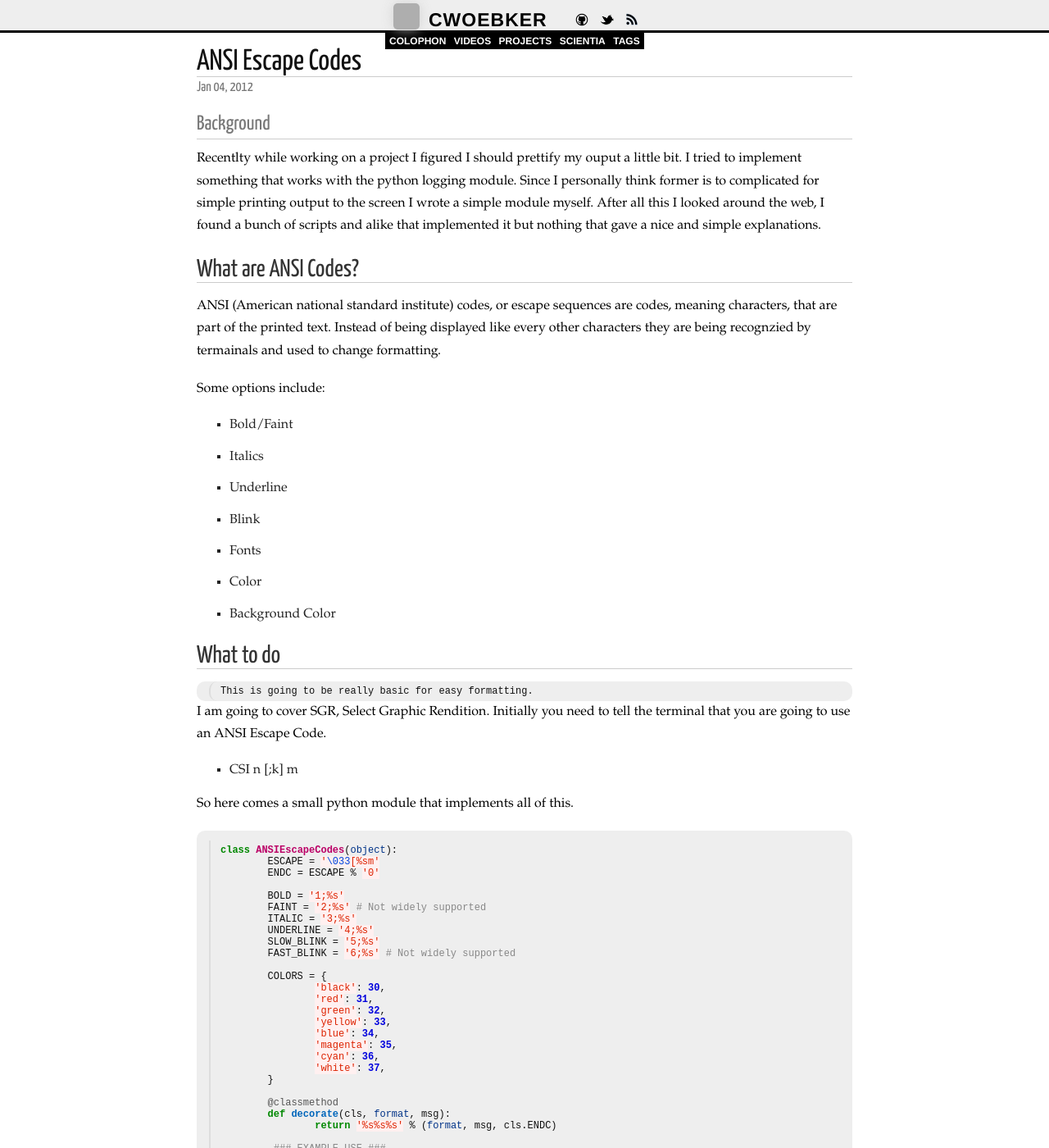
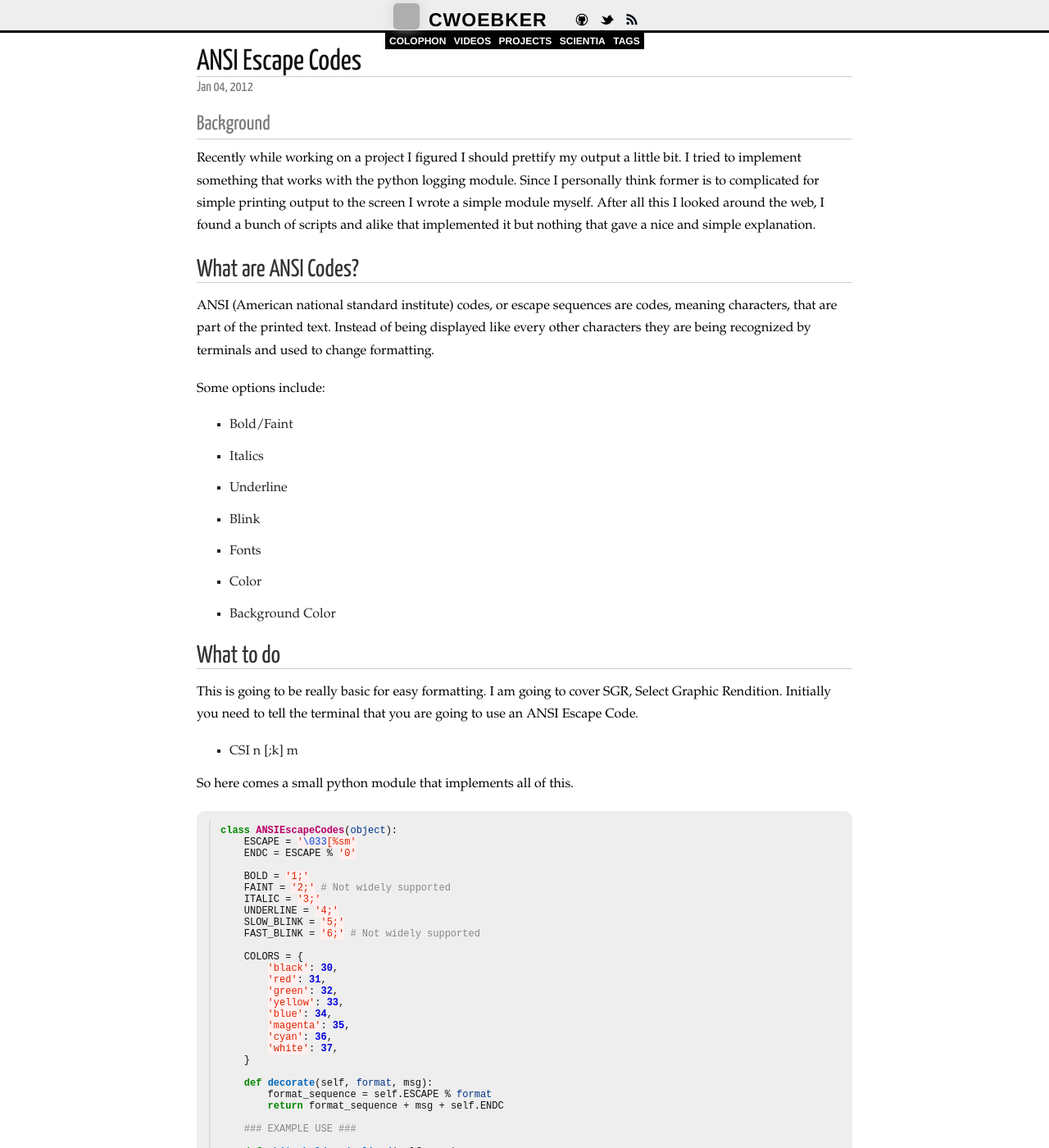
Before and after one commit to cwoebker/.com, a Jekyll site: the page built from _posts/2012-01-04-ansi-escape-codes.markdown, in a window 1280 px wide and 1400 px high. Shown: the whole window at 82% size. Built offline with Jekyll 4.4.1, drawn with Linux system fonts in a browser that asks for light colours; Markdown is read by kramdown in place of the engine named in the settings; comment, search, counter and statistics services are not loaded; some of the changed text lies outside the part shown; grey boxes are pictures that could not be loaded.

Commit message:
fixed ansi blog post after feedback from HN… not final but fixes major issues I think

```diff
--- a/_posts/2012-01-04-ansi-escape-codes.markdown
+++ b/_posts/2012-01-04-ansi-escape-codes.markdown
@@ -12,14 +12,12 @@ tags:
 
 ### Background
 
-Recentlty while working on a project I figured I should prettify my ouput a little bit.
-I tried to implement something that works with the python logging module. Since I personally think
-former is to complicated for simple printing output to the screen I wrote a simple module myself.
-After all this I looked around the web, I found a bunch of scripts and alike that implemented it but nothing that gave a nice and simple explanations.
+Recently while working on a project I figured I should prettify my output a little bit. I tried to implement something that works with the python logging module. Since I personally think
+former is to complicated for simple printing output to the screen I wrote a simple module myself. After all this I looked around the web, I found a bunch of scripts and alike that implemented it but nothing that gave a nice and simple explanation.
 
 ## What are ANSI Codes?
 
-ANSI (American national standard institute) codes, or escape sequences are codes, meaning characters, that are part of the printed text. Instead of being displayed like every other characters they are being recognzied by termainals and used to change formatting.
+ANSI (American national standard institute) codes, or escape sequences are codes, meaning characters, that are part of the printed text. Instead of being displayed like every other characters they are being recognized by terminals and used to change formatting.
 
 Some options include:
 
@@ -33,8 +31,7 @@ Some options include:
 
 ## What to do
 
-    This is going to be really basic for easy formatting.
-
+This is going to be really basic for easy formatting.
 I am going to cover SGR, Select Graphic Rendition.
 Initially you need to tell the terminal that you are going to use an ANSI Escape Code.
 
@@ -44,36 +41,35 @@ So here comes a small python module that implements all of this.
 
 {% highlight python %}
 class ANSIEscapeCodes(object):
-	ESCAPE = '\033[%sm'
-	ENDC = ESCAPE % '0'
+    ESCAPE = '\033[%sm'
+    ENDC = ESCAPE % '0'
 
-	BOLD = '1;%s'
-	FAINT = '2;%s' # Not widely supported
-	ITALIC = '3;%s'
-	UNDERLINE = '4;%s'
-	SLOW_BLINK = '5;%s'
-	FAST_BLINK = '6;%s' # Not widely supported
+    BOLD = '1;'
+    FAINT = '2;' # Not widely supported
+    ITALIC = '3;'
+    UNDERLINE = '4;'
+    SLOW_BLINK = '5;'
+    FAST_BLINK = '6;' # Not widely supported
 
-	COLORS = {
-		'black': 30,
-		'red': 31,
-		'green': 32,
-		'yellow': 33,
-		'blue': 34,
-		'magenta': 35,
-		'cyan': 36,
-		'white': 37,
-	}
+    COLORS = {
+        'black': 30,
+        'red': 31,
+        'green': 32,
+        'yellow': 33,
+        'blue': 34,
+        'magenta': 35,
+        'cyan': 36,
+        'white': 37,
+    }
 
-	@classmethod
-	def decorate(cls, format, msg):
-		return '%s%s%s' % (format, msg, cls.ENDC)
+    def decorate(self, format, msg):
+        format_sequence = self.ESCAPE % format
+        return format_sequence + msg + self.ENDC
 
-	 ### EXAMPLE USE ###
+    ### EXAMPLE USE ###
 
-	 @classmethod
-	 def white_bold_underlined(cls, msg)
-	 	return cls.decorate(cls.ESCAPE % cls.BOLD % cls.UNDERLINE % cls.COLOR['white'] ,msg)
+    def white_bold_underlined(self, msg)
+        return self.decorate(self.BOLD + self.UNDERLINE + self.COLOR['white'] ,msg)
 
 {% endhighlight %}
 
@@ -87,9 +83,9 @@ ENDC = ESCAPE % '0'
 This is the core of everything. The Escape Sequence introduces the new formatting and the `ENDC` resets everything again.
 
 {% highlight python %}
-@classmethod
-def decorate(cls, format, msg):
-	return '%s%s%s' % (format, msg, cls.ENDC)
+def decorate(self, format, msg):
+    format_sequence = self.ESCAPE % format
+    return format_sequence + msg + self.ENDC
 {% endhighlight %}
 
 Here we simple join all the parts together:
@@ -99,45 +95,48 @@ Here we simple join all the parts together:
 - Reseting Sequence
 
 {% highlight python %}
-BOLD = '1;%s'
-FAINT = '2;%s' # Not widely supported
-ITALIC = '3;%s'
-UNDERLINE = '4;%s'
-SLOW_BLINK = '5;%s'
-FAST_BLINK = '6;%s' # Not widely supported
+BOLD = '1;'
+FAINT = '2;' # Not widely supported
+ITALIC = '3;'
+UNDERLINE = '4;'
+SLOW_BLINK = '5;'
+FAST_BLINK = '6;' # Not widely supported
 {% endhighlight %}
 
 Here we set up all the different options that we can reuse later.
-Note that some of them aren't supported very well since its always to the terminal application developers to implement such features.
+Note that some of them aren't supported very well since its always up to the terminal application to implement these features.
 
 {% highlight python %}
 COLORS = {
-	'black': 30,
-	'red': 31,
-	'green': 32,
-	'yellow': 33,
-	'blue': 34,
-	'magenta': 35,
-	'cyan': 36,
-	'white': 37,
+    'black': 30,
+    'red': 31,
+    'green': 32,
+    'yellow': 33,
+    'blue': 34,
+    'magenta': 35,
+    'cyan': 36,
+    'white': 37,
 }
 {% endhighlight %}
 
-This is just a simple dictinoary containing the color names and the codes that belong to them.
+This is just a simple dictionary object containing the color names and the codes that are associated to them.
 
 ## Usage
 
-In the end the usage is pretty simple after the setup done before.
+In the end the usage is pretty simple after the setup from before.
 
 {% highlight python %}
-@classmethod
-def white_bold_underlined(cls, msg)
- 	return cls.decorate(cls.ESCAPE % cls.BOLD % cls.UNDERLINE % cls.COLOR['white'] ,msg)
+def white_bold_underlined(self, msg)
+    return self.decorate(self.BOLD + self.UNDERLINE + self.COLOR['white'] ,msg)
 {% endhighlight %}
 
-This function can be used to print a bold white and underlined text to the terminal other formatting options can be achieved exactly in the same way.
+This function can be used to print bold, white and underlined text in the terminal. Additional formatting options can be achieved exactly in the same way.
 
 # Why use them?
 
-Shells don't have to be plain, white/black and colorless.
-ANSI Formatting can help command line apps to display information better and more efficiently.
+Shells don't have to be plain white and black.
+ANSI Formatting can help command line applications to display information better and more efficiently.
+
+# And know #
+
+If you want to know more than this Google is your friend. I hope this gives you a background on the topic. There is a lot of material out there and a lot to learn.
```
